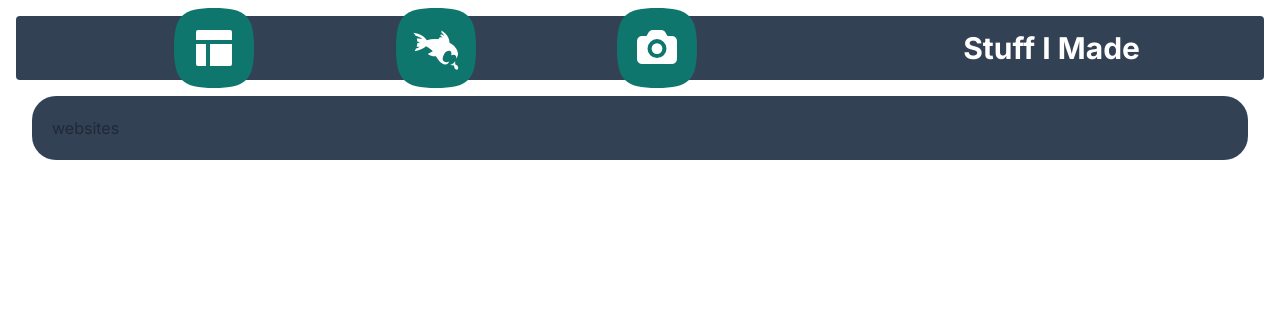
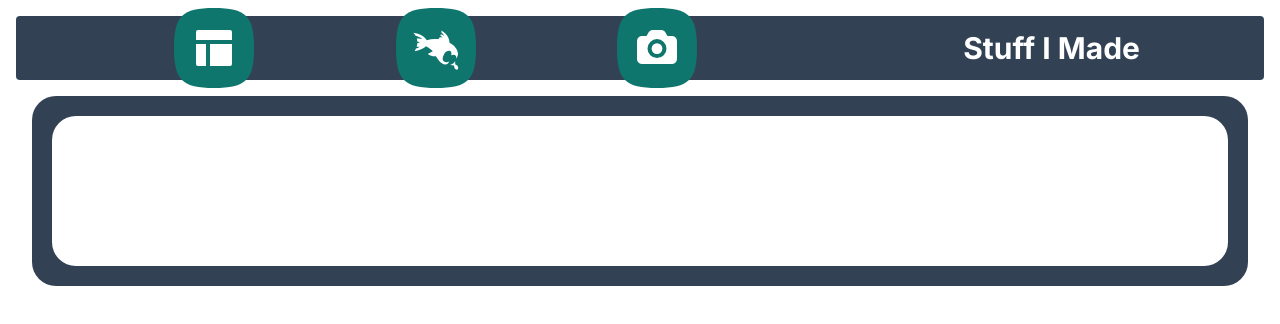
Before and after one commit to WilliamLeaver/stuffimade, a Next.js app: page /website in a window 1280 px wide. Shown: the top 324 px of the page. Built offline with nearby package versions, Linux system fonts and the light colour scheme.

Commit message:
starting webpage and updated images w/ skeleton

```diff
--- a/app/components/FoodCard.tsx
+++ b/app/components/FoodCard.tsx
@@ -1,7 +1,7 @@
 
-import React from 'react'
-import Image from 'next/image'
-import Link from 'next/link';
+import React, { Suspense, ReactNode } from 'react'
+import Image, { ImageProps } from 'next/image'
+import Link from 'next/link'
 
 interface Food {
     foodName: string;
@@ -13,18 +13,34 @@ interface FoodCardProps {
     food: Food;
 }
 
+interface ImageWithFallbackProps extends ImageProps {
+    fallback: ReactNode;
+}
+
+const ImageWithFallback: React.FC<ImageWithFallbackProps> = ({ src, fallback, ...props }) => {
+    let image = <Image src={src} {...props} />;
+    if (typeof src === 'string' && src.startsWith('/static/')) {
+      // If the image is a static asset, display the fallback immediately
+      return fallback;
+    }
+
+    // If the image is not static, use React Suspense
+    return <Suspense fallback={fallback}>{image}</Suspense>;
+}
+
 const FoodCard: React.FC<FoodCardProps> = ({ food }) => {
 
     return (
         <div className="card rounded-3xl bg-base-100 w-full h-full">
-            <Image className="border-4 border-base-100 rounded-2xl" src={food.imagePath} width={500} height={500} alt="Breakfast hash" />
-            <div className='flex p-5 text-center'>
+            <div className="relative h-full">
+                <ImageWithFallback className="border-4 border-base-100 rounded-2xl" src={food.imagePath} width={500} height={500} alt="Food Image Failed to Load 🙄😭" placeholder="empty" fallback={<div className="border-4 border-base-100 skeleton bg-slate-700 rounded-2xl p-4 w-full h-full"></div>}/>
+            </div>
+            <div className='flex p-5 text-center items-center h-full'>
                 {food.foodLink == "" ? (
-                    <h1 className="font-bold text-white bg-slate-700 rounded-2xl p-5 w-full">{food.foodName}</h1>
+                    <h1 className="font-bold text-white bg-slate-700 rounded-2xl p-4 w-full">{food.foodName}</h1>
                 ) : (
-                    <Link className="font-bold text-white bg-teal-700 rounded-2xl p-5 focus:animate-pop w-full h-full" href={food.foodLink}>{food.foodName}</Link>
+                    <Link className="font-bold text-white bg-teal-700 rounded-2xl p-4 focus:animate-pop w-full h-full" href={food.foodLink}>{food.foodName}</Link>
                 )}
-
             </div>
         </div>
     )
--- /dev/null
+++ b/app/components/WebCard.tsx
@@ -0,0 +1,13 @@
+import React from 'react'
+import Image from 'next/image'
+import Link from 'next/link';
+
+const WebCard = () => {
+  return (
+    <div className="card rounded-3xl bg-base-100 w-full h-full">
+            <iframe className="rounded-2xl " src="" />
+    </div>
+  )
+}
+
+export default WebCard
--- a/app/website/page.tsx
+++ b/app/website/page.tsx
@@ -1,8 +1,11 @@
 import React from 'react'
+import WebCard from '../components/WebCard'
 
 const page = () => {
   return (
-    <div>websites</div>
+    <div>
+        <WebCard/>
+    </div>
   )
 }
 
```
